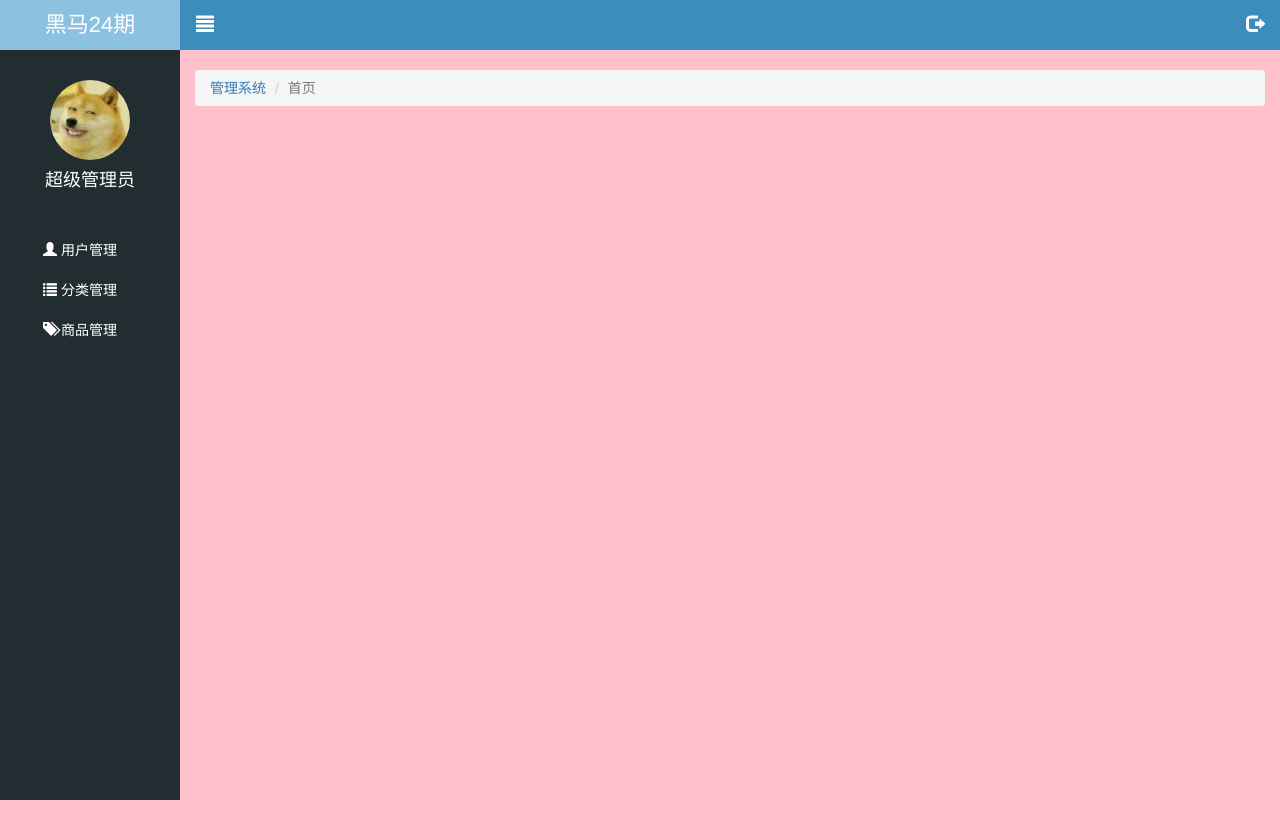
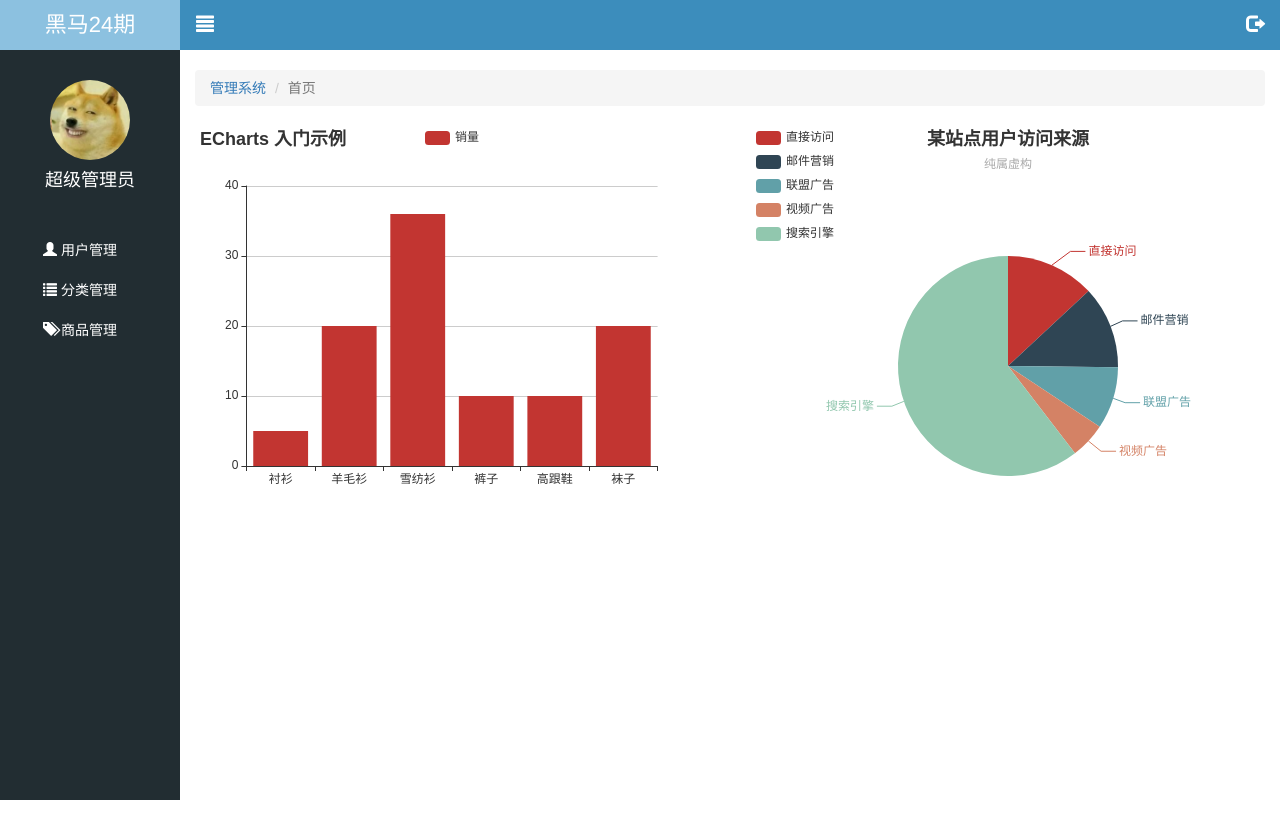
Before and after one commit to icvj/sh-letao, a website: page public/back/index.html in a window 1280 px wide. Shown: the top 838 px of the page. Drawn offline with Linux system fonts and the light colour scheme; no server answers.

Commit message:
首页新增charts

```diff
--- a/public/back/css/common.css
+++ b/public/back/css/common.css
@@ -100,7 +100,6 @@ a:active {
   padding-left: 180px;
   padding-top: 50px;
   height: 2000px;
-  background-color: pink;
   transition: all 1s;
 }
 .lt_main.hide_menu {
--- /dev/null
+++ b/public/back/css/index.css
@@ -0,0 +1,5 @@
+.lt_content .mychart1,
+.lt_content .mychart2 {
+  width: 48%;
+  height: 400px;
+}
--- a/public/back/index.html
+++ b/public/back/index.html
@@ -9,6 +9,7 @@
   <link rel="stylesheet" href="./lib/bootstrap-validator/css/bootstrapValidator.css">
   <link rel="stylesheet" href="./lib/nprogress/nprogress.css">
   <link rel="stylesheet" href="./css/common.css">
+  <link rel="stylesheet" href="./css/index.css">
 </head>
 <body>
 
@@ -52,7 +53,8 @@
       </div>
 
       <div class="lt_content">
-
+        <div class="mychart1 pull-left"></div>
+        <div class="mychart2 pull-right"></div>
       </div>
     </div>
   </div>
@@ -79,6 +81,8 @@
   <script src="./lib/bootstrap/js/bootstrap.js"></script>
   <script src="./lib/bootstrap-validator/js/bootstrapValidator.js"></script>
   <script src="./lib/nprogress/nprogress.js"></script>
+  <script src="./lib/echarts/echarts.min.js"></script>
   <script src="./js/common.js"></script>
+  <script src="./js/index.js"></script>
 </body>
 </html>
--- /dev/null
+++ b/public/back/js/index.js
@@ -0,0 +1,76 @@
+$(function () {
+
+  // 基于准备好的dom，初始化echarts实例
+  var myChart1 = echarts.init(document.querySelector(".mychart1"));
+
+  // 指定图表的配置项和数据
+  var option1 = {
+      title: {
+          text: 'ECharts 入门示例'
+      },
+      tooltip: {},
+      legend: {
+          data:['销量']
+      },
+      xAxis: {
+          data: ["衬衫","羊毛衫","雪纺衫","裤子","高跟鞋","袜子"]
+      },
+      yAxis: {},
+      series: [{
+          name: '销量',
+          type: 'bar',
+          data: [5, 20, 36, 10, 10, 20]
+      }]
+  };
+
+  // 使用刚指定的配置项和数据显示图表。
+  myChart1.setOption(option1);
+
+
+  // 基于准备好的dom，初始化echarts实例
+  var myChart2 = echarts.init(document.querySelector(".mychart2"));
+
+  // 指定图表的配置项和数据
+  option2 = {
+    title : {
+        text: '某站点用户访问来源',
+        subtext: '纯属虚构',
+        x:'center'
+    },
+    tooltip : {
+        trigger: 'item',
+        formatter: "{a} <br/>{b} : {c} ({d}%)"
+    },
+    legend: {
+        orient: 'vertical',
+        left: 'left',
+        data: ['直接访问','邮件营销','联盟广告','视频广告','搜索引擎']
+    },
+    series : [
+        {
+            name: '访问来源',
+            type: 'pie',
+            radius : '55%',
+            center: ['50%', '60%'],
+            data:[
+                {value:335, name:'直接访问'},
+                {value:310, name:'邮件营销'},
+                {value:234, name:'联盟广告'},
+                {value:135, name:'视频广告'},
+                {value:1548, name:'搜索引擎'}
+            ],
+            itemStyle: {
+                emphasis: {
+                    shadowBlur: 10,
+                    shadowOffsetX: 0,
+                    shadowColor: 'rgba(0, 0, 0, 0.5)'
+                }
+            }
+        }
+    ]
+  };
+
+  // 使用刚指定的配置项和数据显示图表。
+  myChart2.setOption(option2);
+
+});
```
